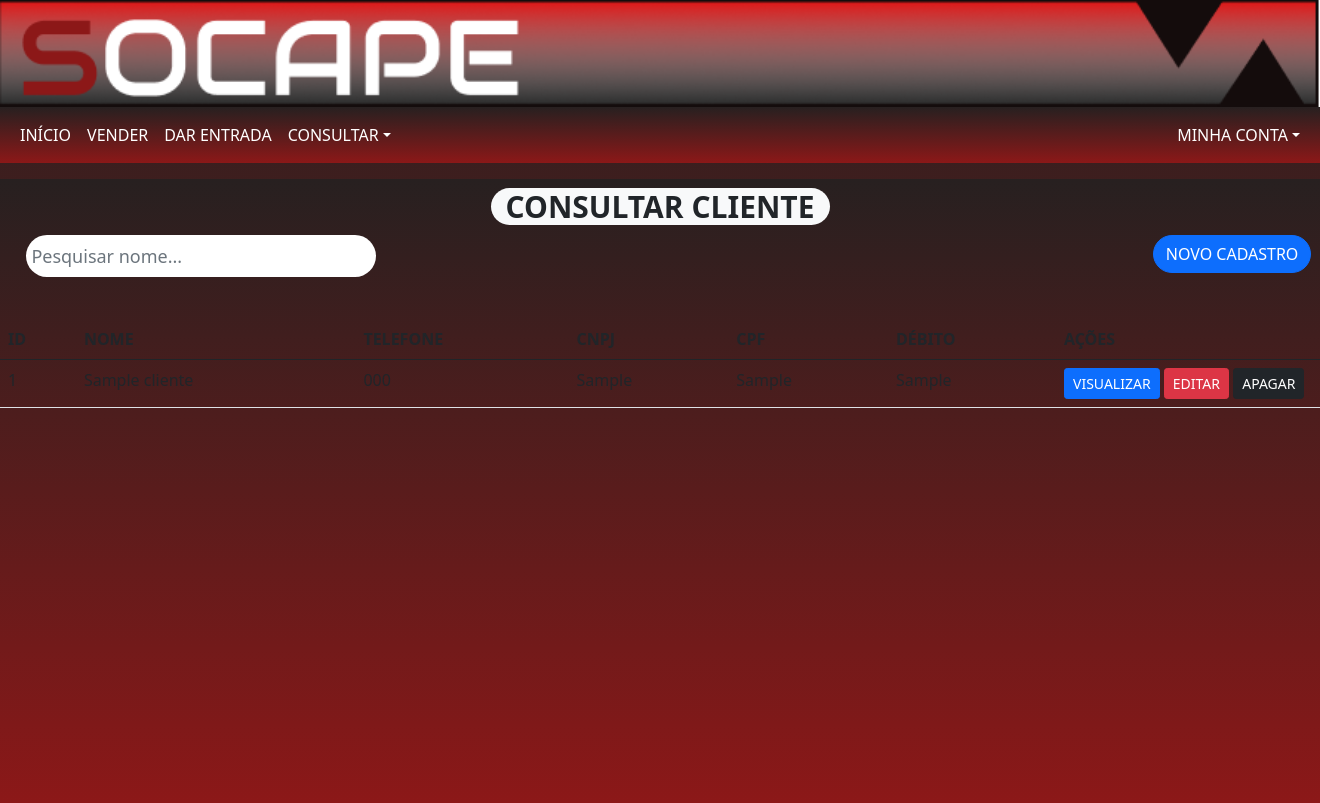
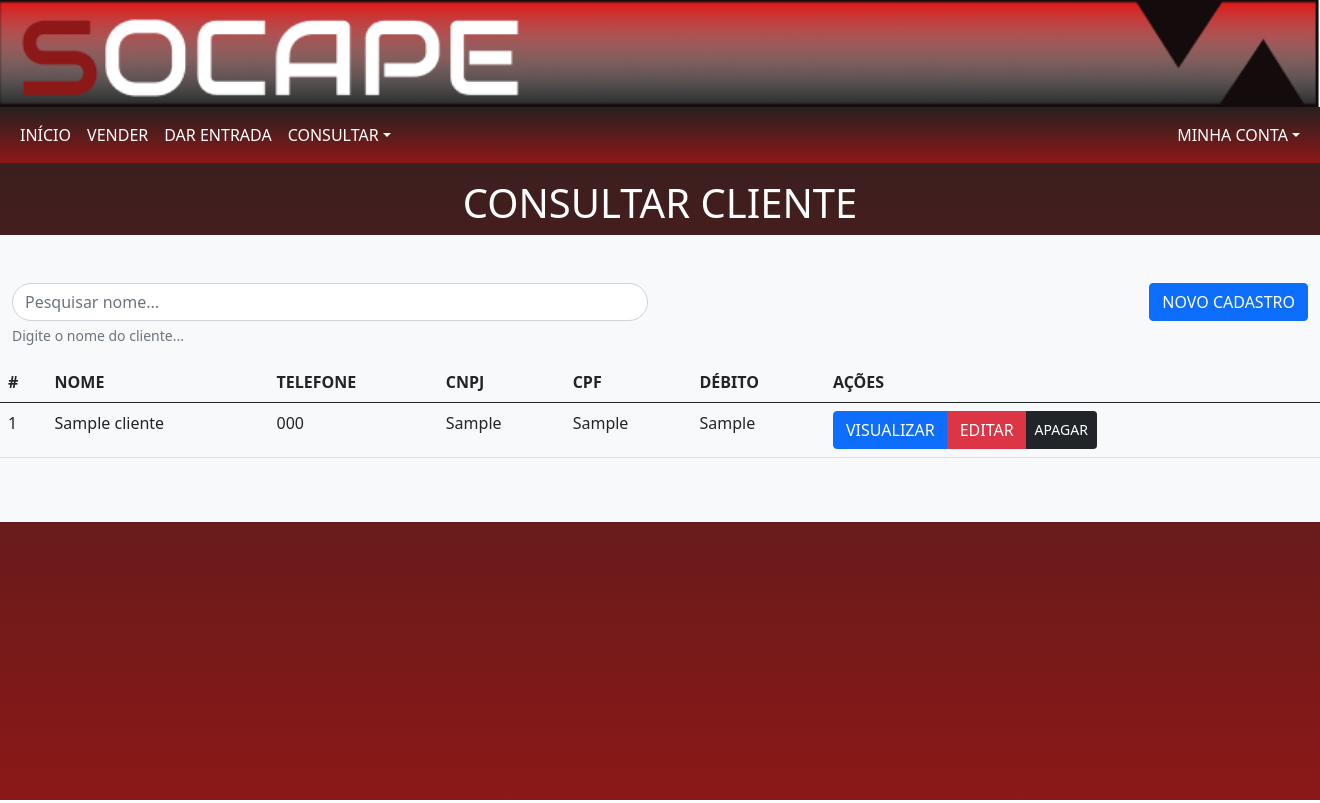
Before and after one commit to WebI-2020-2/socape, a PHP site: page /src/views/consulta/cliente.php in a window 1320 px wide. Run offline with PHP 8.4, Linux system fonts and the light colour scheme; the visitor is signed in with stand-in values (Sample User, id 1); tables that the repository leaves empty or names only in its code hold one stand-in row (values such as "Sample post"); some libraries are stand-ins or nearby versions.

Commit message:
alterações em cliente, entrada e venda

```diff
--- a/public/css/estilos.css
+++ b/public/css/estilos.css
@@ -37,87 +37,8 @@ nav li a {
   background-image: none;
 }
 
-#containerlimitado {
-  height: 78vh;
-  background-image: linear-gradient(to bottom, #272020, #8c1818);
-}
-
-#containerentrada {
-  height: 130vh;
-  background-image: linear-gradient(to bottom, #272020, #8c1818);
-}
-
-input,
-select {
+input, select {
   border-radius: 30px 30px 30px 30px !important;
-}
-
-h1 {
-  text-align: center;
-}
-
-h1 > span {
-  padding: 4px 15px 3px 15px !important;
-  border-radius: 50px !important;
-}
-
-#produtos {
-  width: 100%;
-  height: 100px;
-  display: inline-block;
-  margin-right: 6px;
-  margin-left: 6px;
-  margin-top: 30px;
-}
-
-#imagemDestaque {
-  margin-top: 10px;
-  width: 100%;
-}
-
-#imagemCadastro {
-  width: 22%;
-  margin-top: 65px;
-  margin-left: 28%;
-}
-
-#imagemFornecedor {
-  width: 22%;
-  margin-right: 30%;
-  margin-top: 87px;
-}
-#selecionar {
-  width: 10%;
-  margin-left: 70%;
-  padding: 4px 15px 3px 15px;
-  border-radius: 50px;
-}
-#consultproduct {
-  width: 350px;
-  height: 42px;
-  border-radius: 30px 30px 30px 30px !important;
-  margin-left: 40px;
-}
-
-#formProduto {
-  width: 90%;
-  margin-bottom: 3%;
-  margin-left: 3%;
-  border: double;
-}
-#minhaConta {
-  margin-left: 80%;
-}
-
-#txtBusca {
-  float: left;
-  border-radius: 30px 30px 30px 30px !important;
-  background-color: #ffffff;
-  padding-left: 5px;
-  font-size: 18px;
-  border: none;
-  height: 42px;
-  width: 350px;
 }
 
 /* tela consultar Produto*/
--- a/src/views/consulta/cliente.php
+++ b/src/views/consulta/cliente.php
@@ -15,7 +15,7 @@ $clientes = new ClientesController();
     <meta name="viewport" content="width=device-width, initial-scale=1.0">
     <title>SOCAPE | Consultar cliente</title>
 
-    <link href="https://cdn.jsdelivr.net/npm/bootstrap@5.0.1/dist/css/bootstrap.min.css" rel="stylesheet" integrity="sha384-+0n0xVW2eSR5OomGNYDnhzAbDsOXxcvSN1TPprVMTNDbiYZCxYbOOl7+AMvyTG2x" crossorigin="anonymous">
+    <link href="https://cdn.jsdelivr.net/npm/bootstrap@5.1.0/dist/css/bootstrap.min.css" rel="stylesheet" integrity="sha384-KyZXEAg3QhqLMpG8r+8fhAXLRk2vvoC2f3B09zVXn8CA5QIVfZOJ3BCsw2P0p/We" crossorigin="anonymous">
     <link href="./../../../public/css/estilos.css" rel="stylesheet">
     <script src="https://code.jquery.com/jquery-1.12.4.js"></script>
 </head>
@@ -75,70 +75,47 @@ $clientes = new ClientesController();
         </div>
     </nav>
 
-    <div id="containerlimitado">
-        <h1>
-            <span class="badge bg-light text-dark">CONSULTAR CLIENTE</span>
-        </h1>
-        <div class="input-group">
-            <div class="mb-3" id="divBusca" style="margin-left:2%;">
-                <input type="text" id="txtBusca" class="form-control" placeholder="Pesquisar nome..." />
+    <main>
+        <section class="text-center container">
+            <div class="row">
+                <div class="col-lg-6 col-md-8 mx-auto">
+                    <h1 class="display-6">CONSULTAR CLIENTE</h1>
                 </div>
-            <div>
-                <a href="../cadastro/cliente-fisico.php" style="margin-left: 490%;"><input type="button" class="btn btn-primary" value="NOVO CADASTRO"></a>
             </div>
+        </section>
 
-        </div>
-
-
-        <?php if (isset($_GET["id"])) {
-            if ($clientes->findOne($_GET["id"])) {
-                $cliente = $clientes->findOne($_GET["id"]);
-        ?>
-                <img id="imagemCadastro" src="./../../../public/imagens/usuario.png" align="left" />
-                <form action="" method="post">
-                    <div class="mb-3">
-                        <label class="form-label">NOME</label>
-                        <input style="width: 130%" type="text" class="form-control" placeholder="NOME" value="<?= $cliente->getNome(); ?>" disabled>
-                    </div>
-                    <div class="mb-3">
-                        <label class="form-label">TELEFONE</label>
-                        <input style="width: 130%" type="text" class="form-control" placeholder="TELEFONE" value="<?= $cliente->getTelefone(); ?>" disabled>
-                    </div>
-                    <div class="mb-3">
+        <div class="py-5 bg-light">
             <?php
-                        if (empty($cliente->getCpf())) {
-                        ?>
-                            <label class="form-label">CNPJ</label>
-                            <div>
-                                <input style="width: 130%" type="text" name="cnpj" placeholder="CNPJ" class="form-control" value="<?= $cliente->getCnpj(); ?>" disabled>
-                            </div>
-                        <?php
-                        } else {
-                        ?>
-                            <label class="form-label">CPF</label>
-                            <div>
-                                <input style="width: 130%" type="text" name="cpf" placeholder="CPF" class="form-control" value="<?= $cliente->getCpf(); ?>" disabled>
-                            </div>
-                        <?php
+            if (isset($_GET['msg'])) {
+                if ($_GET['msg'] == 1) echo '<script>alert("Informe o cliente!");</script>';
             }
             ?>
+
+            <section class="container-fluid text-dark">
+                <div class="row">
+                    <div class="col mb-3">
+                        <input type="text" class="form-control" placeholder="Pesquisar nome..." id="txtBusca" aria-describedby="clienteHelp">
+                        <div id="clienteHelp" class="form-text">Digite o nome do cliente...</div>
                     </div>
+                    <div class="col mb-3">
+                        <div class="float-end">
+                            <a class="btn btn-primary" href="../cadastro/cliente-fisico.php">NOVO CADASTRO</a>
+                        </div>
+                    </div>
+                </div>
+            </section>
 
-                </form>
-        <?php
-            }
-        } ?>
-
-        <table style="margin-top: 2%" class="table">
+            <div class="table-responsive-lg">
+                <table class="table table-hover">
                     <thead>
                         <tr>
-                    <th>ID</th>
-                    <th>NOME</th>
-                    <th>TELEFONE</th>
-                    <th>CNPJ</th>
-                    <th>CPF</th>
-                    <th>DÉBITO</th>
-                    <th width="20%">AÇÕES</th>
+                            <th scope="col">#</th>
+                            <th scope="col">NOME</th>
+                            <th scope="col">TELEFONE</th>
+                            <th scope="col">CNPJ</th>
+                            <th scope="col">CPF</th>
+                            <th scope="col">DÉBITO</th>
+                            <th scope="col">AÇÕES</th>
                         </tr>
                     </thead>
                     <tbody>
@@ -152,10 +129,10 @@ $clientes = new ClientesController();
                                 <td><?= $obj->getCpf() != "" ? $obj->getCpf() : 'Cliente PJ'; ?></td>
                                 <td><?= $obj->getDebito(); ?></td>
                                 <td>
-                            <div>
-                                <a href="./visualizarCliente.php?id=<?= $obj->getIdcliente() ?>"><button class="btn btn-sm btn-primary">VISUALIZAR</button></a>
-                                <a href="./editarCliente.php?id=<?= $obj->getIdcliente() ?>"><button class="btn btn-sm btn-danger">EDITAR</button></a>
-                                <button class="btn btn-sm btn-dark" onclick="deletar('<?= $obj->getIdcliente() ?>', '<?= $obj->getNome() ?>')">APAGAR</button>
+                                    <div class="btn-group" role="group">
+                                        <a class="btn btn-primary" href="./visualizarCliente.php?id=<?= $obj->getIdcliente(); ?>">VISUALIZAR</a>
+                                        <a class="btn btn-danger" href="./editarCliente.php?id=<?= $obj->getIdcliente(); ?>">EDITAR</a>
+                                        <button class="btn btn-sm btn-dark" onclick="deletar('<?= $obj->getIdcliente(); ?>', '<?= $obj->getNome() ?>')">APAGAR</button>
                                     </div>
                                 </td>
                             </tr>
@@ -163,6 +140,8 @@ $clientes = new ClientesController();
                     </tbody>
                 </table>
             </div>
+        </div>
+    </main>
 
     <script>
         function deletar(id, nome) {
@@ -195,7 +174,7 @@ $clientes = new ClientesController();
             });
         });
     </script>
-    <script src="https://cdn.jsdelivr.net/npm/bootstrap@5.0.1/dist/js/bootstrap.bundle.min.js" integrity="sha384-gtEjrD/SeCtmISkJkNUaaKMoLD0//ElJ19smozuHV6z3Iehds+3Ulb9Bn9Plx0x4" crossorigin="anonymous"></script>
+    <script src="https://cdn.jsdelivr.net/npm/bootstrap@5.1.0/dist/js/bootstrap.bundle.min.js" integrity="sha384-U1DAWAznBHeqEIlVSCgzq+c9gqGAJn5c/t99JyeKa9xxaYpSvHU5awsuZVVFIhvj" crossorigin="anonymous"></script>
 </body>
 
 </html>
```
Also changed, not shown: src/views/entrada/entrada.php (+46 -38 lines), src/views/venda/inserirItensVenda.php (+10 -1 lines), src/views/venda/venda.php (+5 -17 lines). Lines whose indentation alone changed are shown as unchanged.
